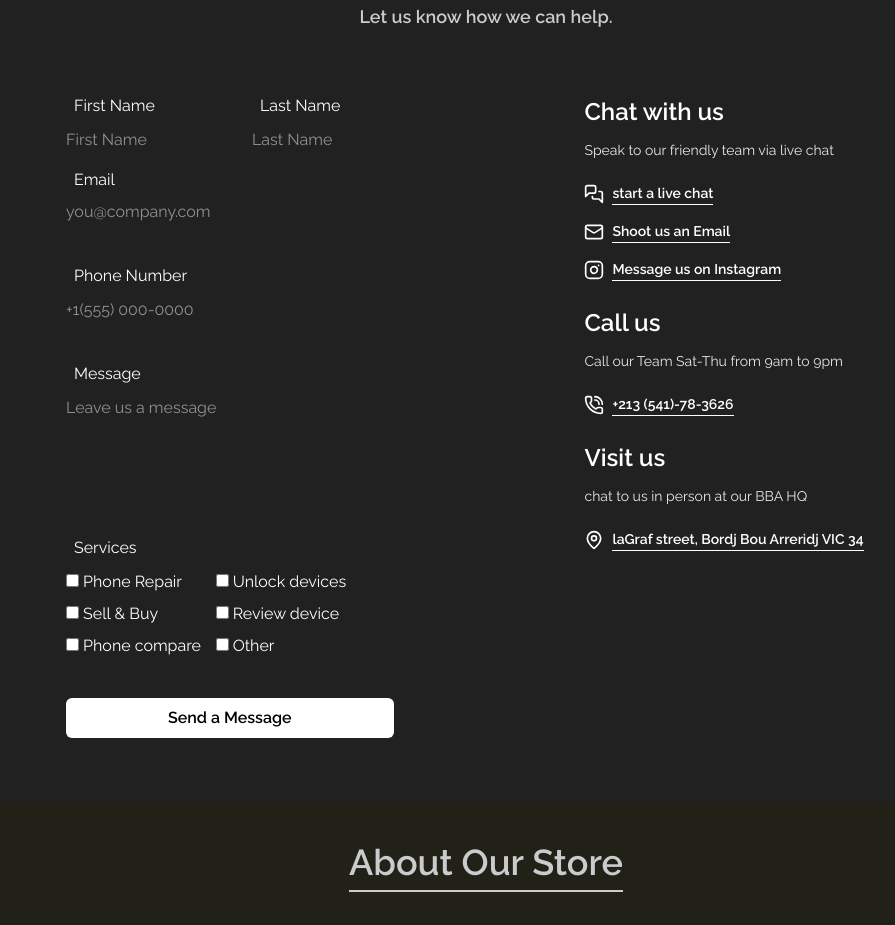
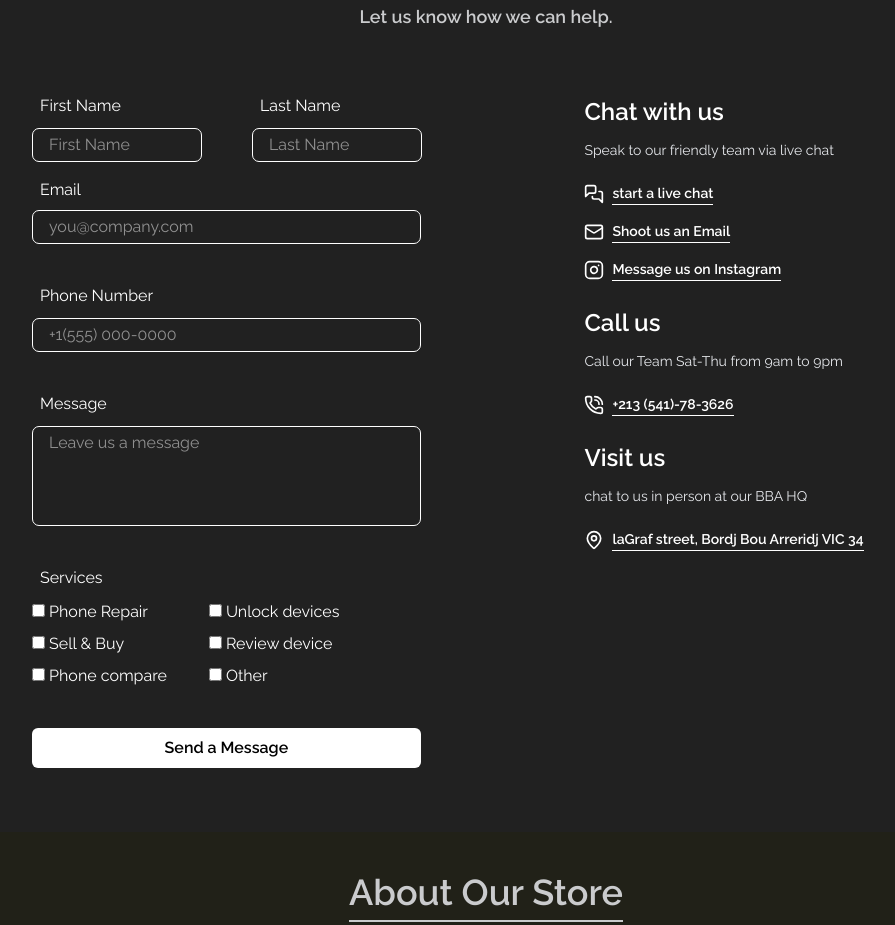
Before and after one commit to Eyup-16/Samobile, a React (Vite) app: page / in a window 1280 px wide. Shown: the part 2200-3125 px from the top of the page, without its empty margins (154-1049 px from the left). Built offline with nearby package versions, Linux system fonts and the light colour scheme.

Commit message:
Update index.css

```diff
--- a/src/index.css
+++ b/src/index.css
@@ -26,3 +26,10 @@
     transform: scaleX(1); /* On hover, scale the border to 100% width */
     transform-origin: bottom left; /* The border will expand from left to right */
   }
+
+  @layer components{
+    .input{
+      @apply border-[1px] border-white rounded-[7px] px-4 py-1
+      focus:outline-none focus:border-gray-500 focus:ring-1 focus:ring-gray-500
+    }
+  }
```
